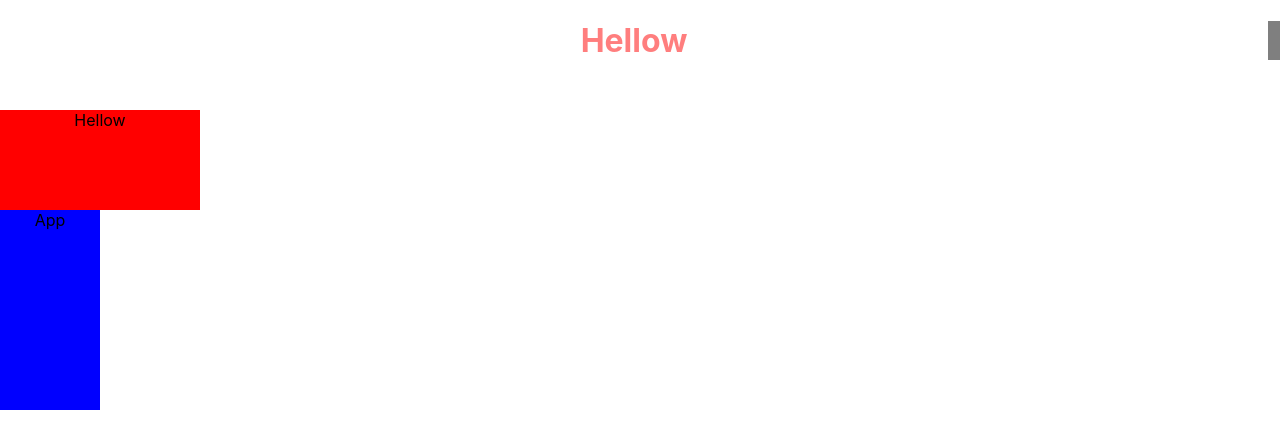
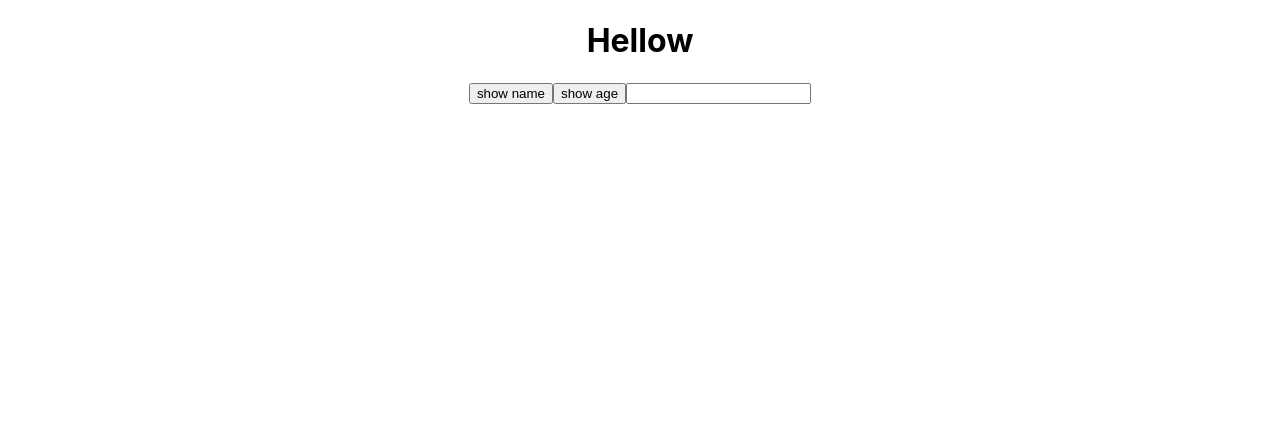
Before and after one commit to NBguys/react, a JavaScript app: page / in a window 1280 px wide. Shown: the top 448 px of the page. Built offline with nearby package versions, Linux system fonts and the light colour scheme; the HTML template or start-up script is replaced by a standard one.

Commit message:
React JS #6

```diff
--- a/src/App.js
+++ b/src/App.js
@@ -5,7 +5,6 @@ import style from './App.module.css';
 function App() {
   return <div className='App'>
     <Hellow></Hellow>
-    <div className={style.box}>App</div>
   </div>
 }
 
--- a/src/commponent/Hellow.js
+++ b/src/commponent/Hellow.js
@@ -2,19 +2,29 @@ import World from "./World";
 import styles from "./Hellow.module.css"
 
 export default function Hellow() {
+
+    function showName(name) {
+        console.log(name);
+    }
+    function showAge(age) {
+        console.log(age);
+    }
+    function showText(txt) {
+        console.log(txt);
+    }
+
     return (
         <div>
-            <h1 style={
-                {
-                    color: "red",
-                    borderRight: "12px solid #000",
-                    marginBottom: "50px",
-                    opacity: 0.5
-                }
-            }
-
-            >Hellow</h1>
-            <div className={styles.box}>Hellow</div>
+            <h1>Hellow</h1>
+            <button onClick={() =>
+                showName("mike")
+            }>show name</button>
+            <button onClick={() =>
+                console.log(10)
+            }>show age</button>
+            <input type="text" onChange={(e) =>
+                showText(e.target.value)
+            }></input>
         </div>
     )
 }
```
